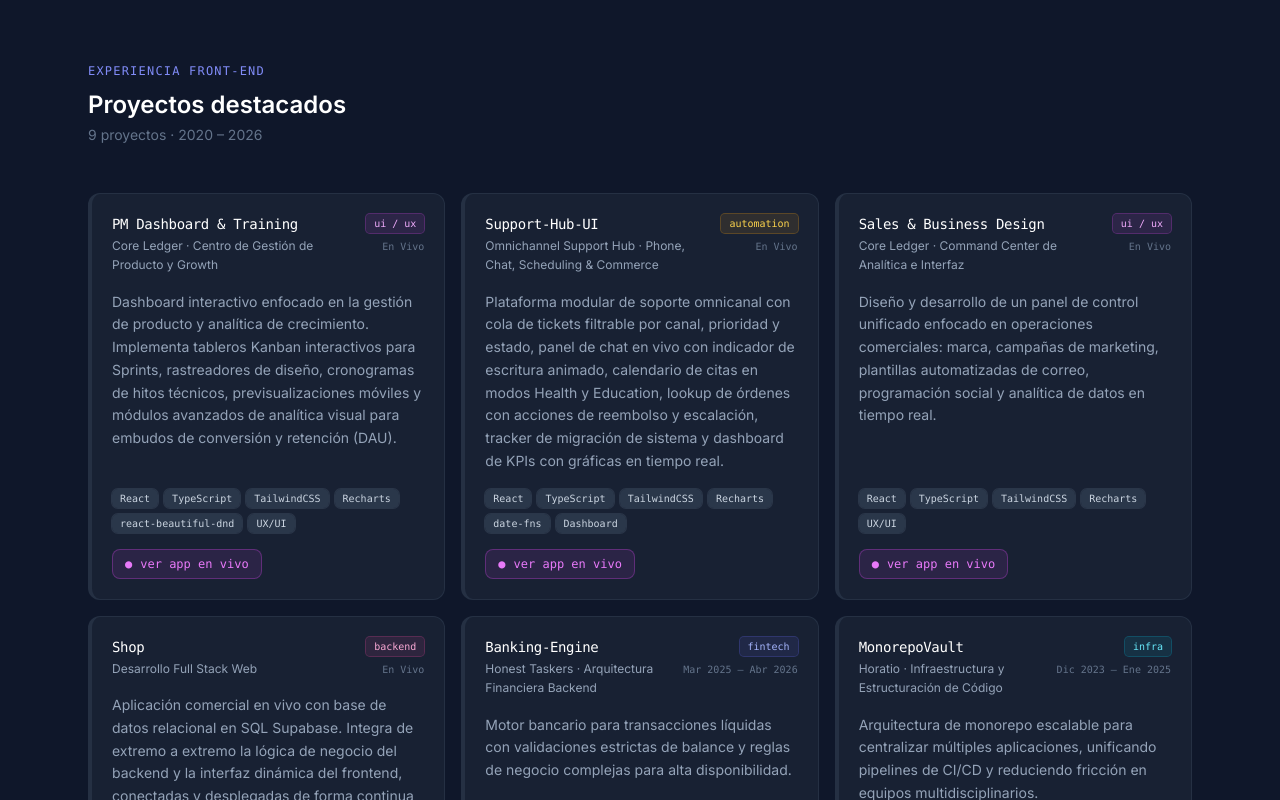
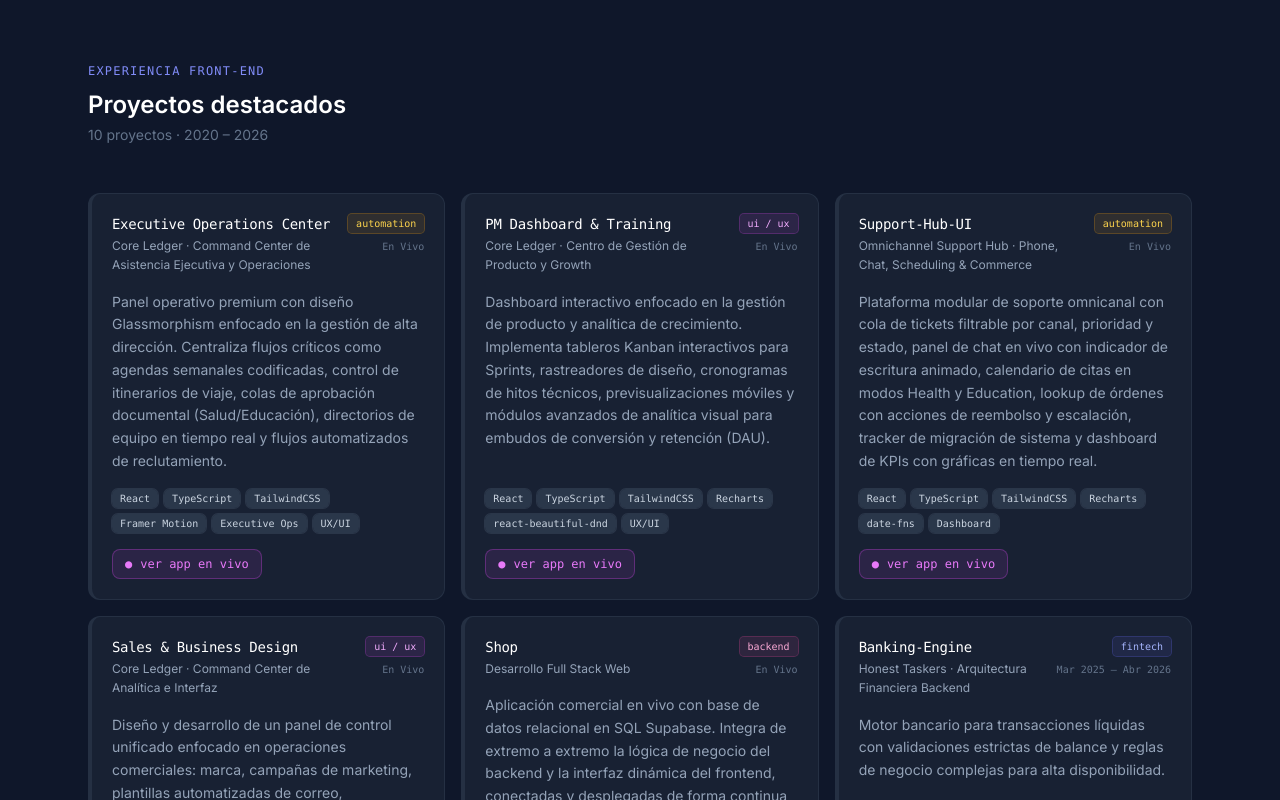
Before and after one commit to saorionline/stackblitz-starters-gyqnnrkp, a Next.js app: page / in a window 1280 px wide. Shown: the part 512-1312 px from the top of the page. Built offline with nearby package versions, Linux system fonts and the light colour scheme.

Commit message:
Add new project details for Executive Operations Center
Nice touch!

```diff
--- a/app/page.tsx
+++ b/app/page.tsx
@@ -29,6 +29,17 @@ interface GrupoHabilidades {
 // ─── Data ────────────────────────────────────────────────────────────────────
 
 const proyectos: Proyecto[] = [
+  {
+    titulo: 'Executive Operations Center',
+    subtitulo: 'Core Ledger · Command Center de Asistencia Ejecutiva y Operaciones',
+    descripcion:
+      'Panel operativo premium con diseño Glassmorphism enfocado en la gestión de alta dirección. Centraliza flujos críticos como agendas semanales codificadas, control de itinerarios de viaje, colas de aprobación documental (Salud/Educación), directorios de equipo en tiempo real y flujos automatizados de reclutamiento.',
+    periodo: 'En Vivo',
+    tags: ['React', 'TypeScript', 'TailwindCSS', 'Framer Motion', 'Executive Ops', 'UX/UI'],
+    githubUrl: '', // Al dejarlo vacío, no se mostrará el botón de GitHub
+    liveUrl: 'https://ceo-assistance.vercel.app/',
+    categoria: 'automation', // Resalta el enfoque en automatización de flujos y eficiencia operativa
+  },
   {
     titulo: 'PM Dashboard & Training',
     subtitulo: 'Core Ledger · Centro de Gestión de Producto y Growth',
```
